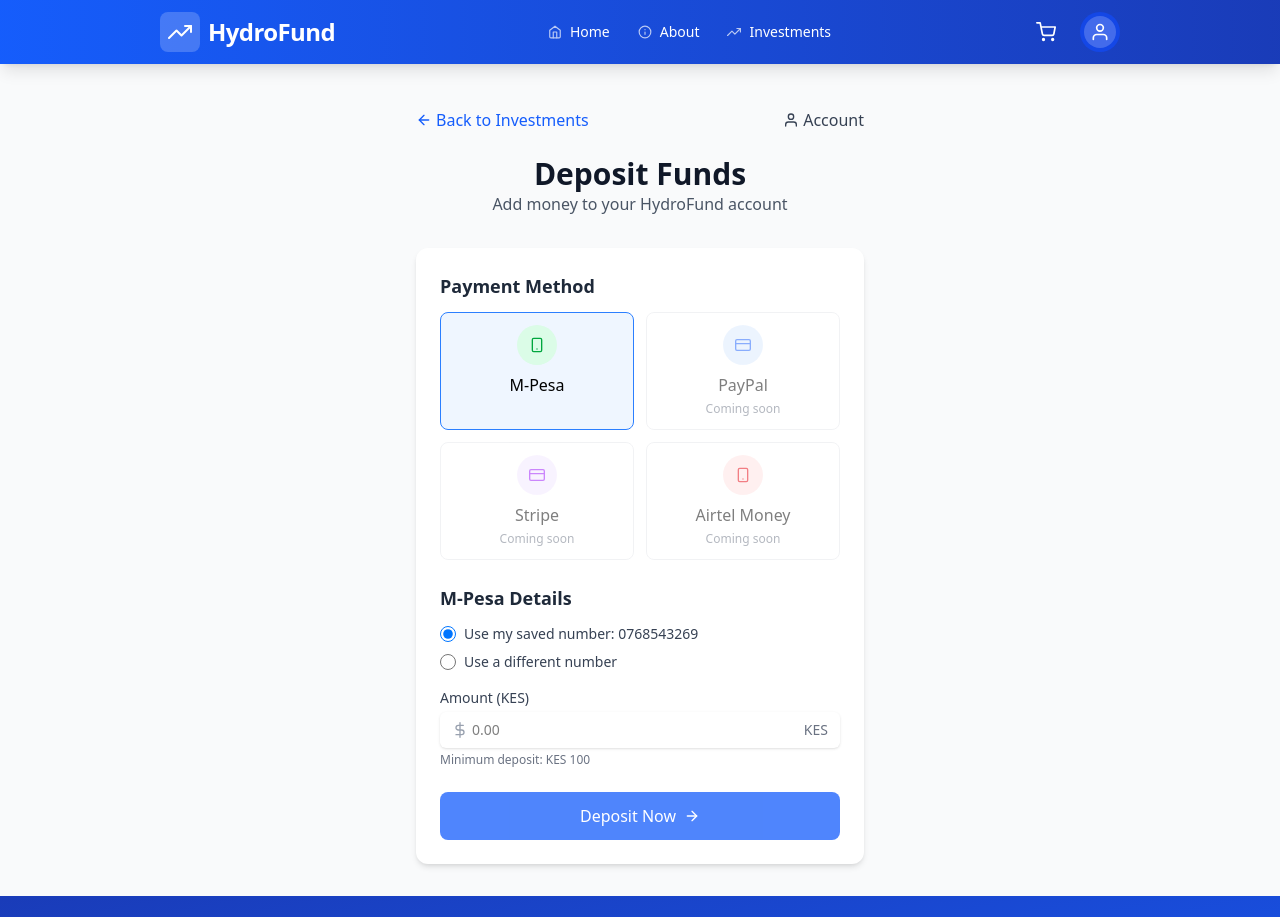
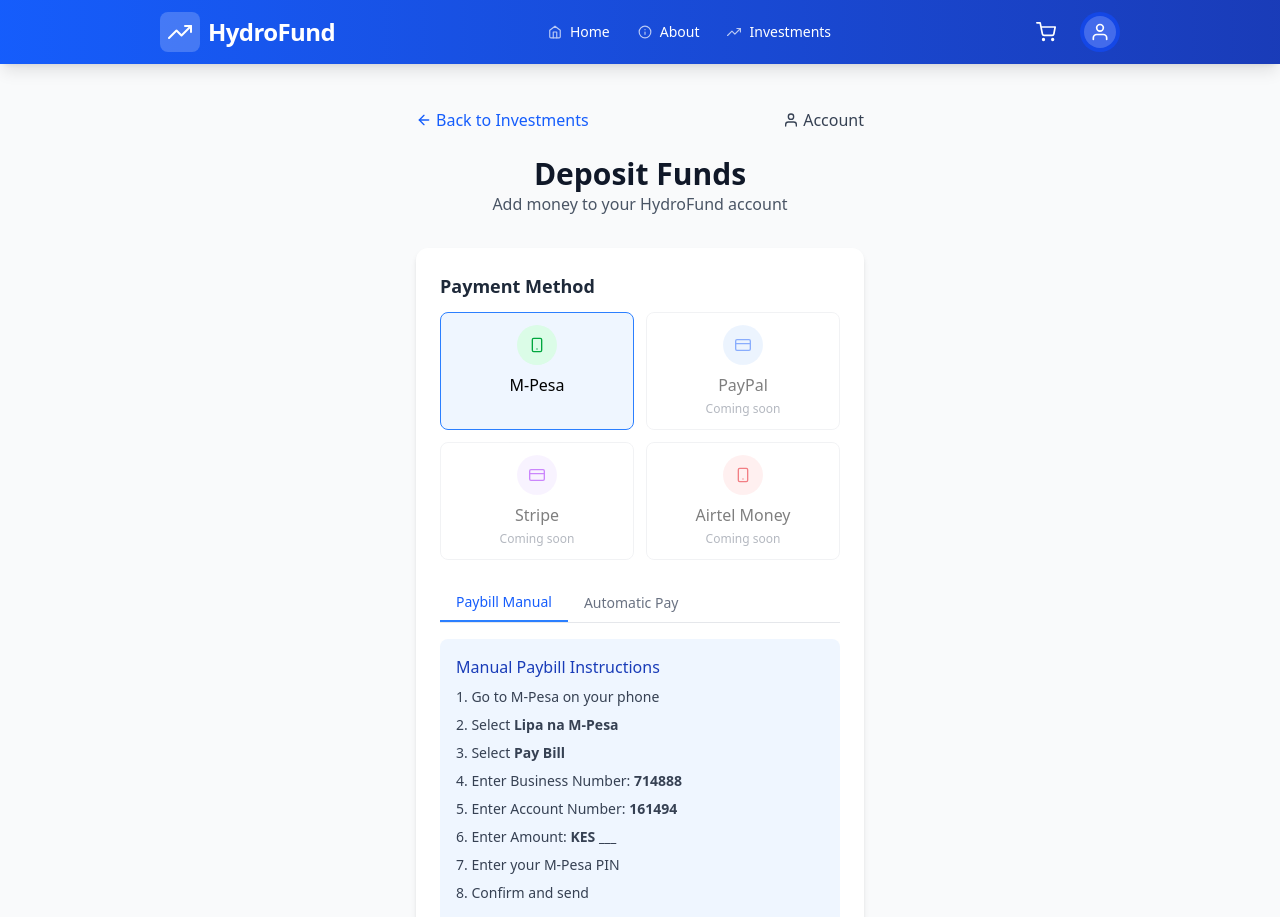
Before and after one commit to Pe-te-r/hydro-fund-frontend, a React (Vite) app: page /deposit in a window 1280 px wide. Shown: the top 917 px of the page. Built offline with nearby package versions, Linux system fonts and the light colour scheme; sample sign-in values are in the browser's storage.

Commit message:
deposit change;

```diff
--- a/src/pages/users/DepositPage.tsx
+++ b/src/pages/users/DepositPage.tsx
@@ -1,37 +1,17 @@
 import { useState } from 'react';
-import { FiSmartphone, FiCreditCard, FiDollarSign, FiCheck, FiArrowRight, FiClock, FiArrowLeft, FiUser } from 'react-icons/fi';
+import { FiSmartphone, FiCreditCard, FiDollarSign, FiCheck, FiClock, FiArrowLeft, FiUser } from 'react-icons/fi';
 import { Link } from 'react-router-dom';
 
 export default function DepositPage() {
     const [paymentMethod, setPaymentMethod] = useState<'mpesa' | 'paypal' | 'stripe' | 'airtel'>('mpesa');
-    const [useSavedNumber, setUseSavedNumber] = useState(true);
-    const [phoneNumber, setPhoneNumber] = useState('');
+    const [mpesaMethod, setMpesaMethod] = useState<'manual' | 'automatic'>('manual');
     const [amount, setAmount] = useState('');
-    const [isSubmitting, setIsSubmitting] = useState(false);
+    const [isSubmitting,] = useState(false);
     const [showConfirmation, setShowConfirmation] = useState(false);
 
-    // Mock user data - replace with actual user context
-    const user = {
-        phone: '0768543269'
-    };
 
-    const handleSubmit = (e: React.FormEvent) => {
-        e.preventDefault();
-        setIsSubmitting(true);
 
-        // Simulate API call
-        setTimeout(() => {
-            console.log('Deposit request:', {
-                method: paymentMethod,
-                phone: useSavedNumber ? user.phone : phoneNumber,
-                amount: parseFloat(amount),
-                currency: 'KES'
-            });
 
-            setIsSubmitting(false);
-            setShowConfirmation(true);
-        }, 1500);
-    };
 
     const handleConfirmationClose = () => {
         setShowConfirmation(false);
@@ -39,7 +19,7 @@
     };
 
     return (
-        <div className=" bg-gray-50 py-8 px-4 sm:px-6 lg:px-8">
+        <div className="bg-gray-50 py-8 px-4 sm:px-6 lg:px-8">
             {/* Header with navigation buttons */}
             <div className="max-w-md mx-auto mt-3 mb-6 flex justify-between items-center">
                 <Link
@@ -134,65 +114,74 @@
 
                     {/* M-Pesa Form */}
                     {paymentMethod === 'mpesa' && (
-                        <form onSubmit={handleSubmit}>
-                            <div className="mb-6">
-                                <h2 className="text-lg font-semibold text-gray-800 mb-3">M-Pesa Details</h2>
-
-                                <div className="space-y-4">
-                                    {/* Phone Number Selection */}
                         <div>
-                                        <div className="flex items-center mb-2">
-                                            <input
-                                                type="radio"
-                                                id="useSavedNumber"
-                                                checked={useSavedNumber}
-                                                onChange={() => setUseSavedNumber(true)}
-                                                className="h-4 w-4 text-blue-600 focus:ring-blue-500"
-                                            />
-                                            <label htmlFor="useSavedNumber" className="ml-2 block text-sm font-medium text-gray-700">
-                                                Use my saved number: {user.phone}
-                                            </label>
+                            {/* M-Pesa Method Tabs */}
+                            <div className="flex border-b border-gray-200 mb-4">
+                                <button
+                                    onClick={() => setMpesaMethod('manual')}
+                                    className={`py-2 px-4 font-medium text-sm ${mpesaMethod === 'manual'
+                                        ? 'border-b-2 border-blue-500 text-blue-600'
+                                        : 'text-gray-500 hover:text-gray-700'}`}
+                                >
+                                    Paybill Manual
+                                </button>
+                                <button
+                                    onClick={() => setMpesaMethod('automatic')}
+                                    className={`py-2 px-4 font-medium text-sm ${mpesaMethod === 'automatic'
+                                        ? 'border-b-2 border-blue-500 text-blue-600'
+                                        : 'text-gray-500 hover:text-gray-700'}`}
+                                >
+                                    Automatic Pay
+                                </button>
                             </div>
 
-                                        <div className="flex items-center">
-                                            <input
-                                                type="radio"
-                                                id="useNewNumber"
-                                                checked={!useSavedNumber}
-                                                onChange={() => setUseSavedNumber(false)}
-                                                className="h-4 w-4 text-blue-600 focus:ring-blue-500"
-                                            />
-                                            <label htmlFor="useNewNumber" className="ml-2 block text-sm font-medium text-gray-700">
-                                                Use a different number
-                                            </label>
+                            {/* Manual Paybill Instructions */}
+                            {mpesaMethod === 'manual' && (
+                                <div className="bg-blue-50 rounded-lg p-4 mb-6">
+                                    <h3 className="font-medium text-blue-800 mb-2">Manual Paybill Instructions</h3>
+                                    <ol className="list-decimal list-inside space-y-2 text-sm text-gray-700">
+                                        <li>Go to M-Pesa on your phone</li>
+                                        <li>Select <strong>Lipa na M-Pesa</strong></li>
+                                        <li>Select <strong>Pay Bill</strong></li>
+                                        <li>Enter Business Number: <strong>714888</strong></li>
+                                        <li>Enter Account Number: <strong>161494</strong></li>
+                                        <li>Enter Amount: <strong>KES {amount || '___'}</strong></li>
+                                        <li>Enter your M-Pesa PIN</li>
+                                        <li>Confirm and send</li>
+                                    </ol>
+
+                                    <div className="mt-4 p-3 bg-white rounded-md border border-blue-200">
+                                        <div className="flex justify-between mb-1">
+                                            <span className="text-gray-600">Business Number:</span>
+                                            <span className="font-medium">714888</span>
                                         </div>
+                                        <div className="flex justify-between mb-1">
+                                            <span className="text-gray-600">Account Number:</span>
+                                            <span className="font-medium">161494</span>
                                         </div>
-
-                                    {/* Alternate Phone Number Input */}
-                                    {!useSavedNumber && (
-                                        <div>
-                                            <label htmlFor="phone" className="block text-sm font-medium text-gray-700 mb-1">
-                                                Phone Number
-                                            </label>
-                                            <div className="mt-1 relative rounded-md shadow-sm">
-                                                <div className="absolute inset-y-0 left-0 pl-3 flex items-center pointer-events-none">
-                                                    <span className="text-gray-500 sm:text-sm">+254</span>
+                                        <div className="flex justify-between">
+                                            <span className="text-gray-600">Amount:</span>
+                                            <span className="font-medium">KES {amount || '0.00'}</span>
                                         </div>
-                                                <input
-                                                    type="tel"
-                                                    id="phone"
-                                                    value={phoneNumber}
-                                                    onChange={(e) => setPhoneNumber(e.target.value.replace(/\D/g, ''))}
-                                                    className="focus:ring-blue-500 focus:border-blue-500 block w-full pl-12 pr-12 sm:text-sm border-gray-300 rounded-md py-2"
-                                                    placeholder="712345678"
-                                                    required={!useSavedNumber}
-                                                />
                                     </div>
                                 </div>
                             )}
 
+                            {/* Automatic Pay (Coming Soon) */}
+                            {mpesaMethod === 'automatic' && (
+                                <div className="text-center py-8">
+                                    <div className="mx-auto flex items-center justify-center h-12 w-12 rounded-full bg-gray-100 mb-4">
+                                        <FiClock className="h-6 w-6 text-gray-400" />
+                                    </div>
+                                    <h3 className="text-lg font-medium text-gray-900 mb-1">Coming Soon</h3>
+                                    <p className="text-gray-500">
+                                        Automatic M-Pesa payments will be available soon
+                                    </p>
+                                </div>
+                            )}
+
                             {/* Amount Input */}
-                                    <div>
+                            <div className="mb-4">
                                 <label htmlFor="amount" className="block text-sm font-medium text-gray-700 mb-1">
                                     Amount (KES)
                                 </label>
@@ -217,28 +206,19 @@
                                 </div>
                                 <p className="mt-1 text-xs text-gray-500">Minimum deposit: KES 100</p>
                             </div>
-                                </div>
-                            </div>
 
                             {/* Submit Button */}
                             <button
-                                type="submit"
-                                disabled={isSubmitting || !amount}
-                                className={`w-full py-3 px-4 bg-blue-600 text-white font-medium rounded-lg flex items-center justify-center ${isSubmitting || !amount ? 'opacity-75 cursor-not-allowed' : 'hover:bg-blue-700'
-                                    }`}
+                                onClick={() => setShowConfirmation(true)}
+                                disabled={!amount}
+                                className={`w-full py-3 px-4 bg-blue-600 text-white font-medium rounded-lg ${!amount ? 'opacity-75 cursor-not-allowed' : 'hover:bg-blue-700'}`}
                             >
-                                {isSubmitting ? (
-                                    'Processing...'
-                                ) : (
-                                    <>
-                                        Deposit Now <FiArrowRight className="ml-2" />
-                                    </>
-                                )}
+                                {isSubmitting ? 'Processing...' : 'Confirm Deposit'}
                             </button>
-                        </form>
+                        </div>
                     )}
 
-                    {/* Coming Soon Placeholder */}
+                    {/* Other Payment Methods Placeholder */}
                     {paymentMethod !== 'mpesa' && (
                         <div className="text-center py-8">
                             <div className="mx-auto flex items-center justify-center h-12 w-12 rounded-full bg-gray-100 mb-4">
@@ -263,15 +243,41 @@
                             <div className="mx-auto flex items-center justify-center h-12 w-12 rounded-full bg-green-100 mb-4">
                                 <FiCheck className="h-6 w-6 text-green-600" />
                             </div>
-                            <h3 className="text-lg font-medium text-gray-900 mb-2">Deposit Initiated</h3>
+                            <h3 className="text-lg font-medium text-gray-900 mb-2">
+                                {mpesaMethod === 'manual' ? 'Payment Instructions' : 'Deposit Initiated'}
+                            </h3>
+
+                            {mpesaMethod === 'manual' ? (
+                                <>
+                                    <div className="bg-blue-50 rounded-lg p-4 mb-4 text-left">
+                                        <div className="flex justify-between mb-2">
+                                            <span className="text-gray-600">Business Number:</span>
+                                            <span className="font-medium">714888</span>
+                                        </div>
+                                        <div className="flex justify-between mb-2">
+                                            <span className="text-gray-600">Account Number:</span>
+                                            <span className="font-medium">161494</span>
+                                        </div>
+                                        <div className="flex justify-between mb-2">
+                                            <span className="text-gray-600">Amount:</span>
+                                            <span className="font-medium">KES {amount}</span>
+                                        </div>
+                                    </div>
+                                    <p className="text-gray-500 mb-4">
+                                        Please complete the payment via M-Pesa Paybill using the details above.
+                                    </p>
+                                </>
+                            ) : (
                                 <p className="text-gray-500 mb-6">
                                     Please check your phone to complete the M-Pesa payment. Your funds will be credited once payment is confirmed.
                                 </p>
+                            )}
+
                             <button
                                 onClick={handleConfirmationClose}
                                 className="w-full py-2 px-4 bg-blue-600 text-white rounded-md hover:bg-blue-700"
                             >
-                                Done
+                                {mpesaMethod === 'manual' ? 'I\'ve Completed Payment' : 'Done'}
                             </button>
                         </div>
                     </div>
--- a/src/slice/url.ts
+++ b/src/slice/url.ts
@@ -1,3 +1,4 @@
 // export const ApiUrl = 'http://localhost:3000'
-export const ApiUrl = 'http://192.168.0.103:3000'
+// export const ApiUrl = 'http://192.168.0.103:3000'
+export const ApiUrl = 'https:api/hydrofundsolutions.com'
 // export const ApiUrl = ' http://192.168.88.15:3000'
```
Also changed, not shown: 1 other file (tests, documents, lock files or other folders). Lines whose indentation alone changed are shown as unchanged.
